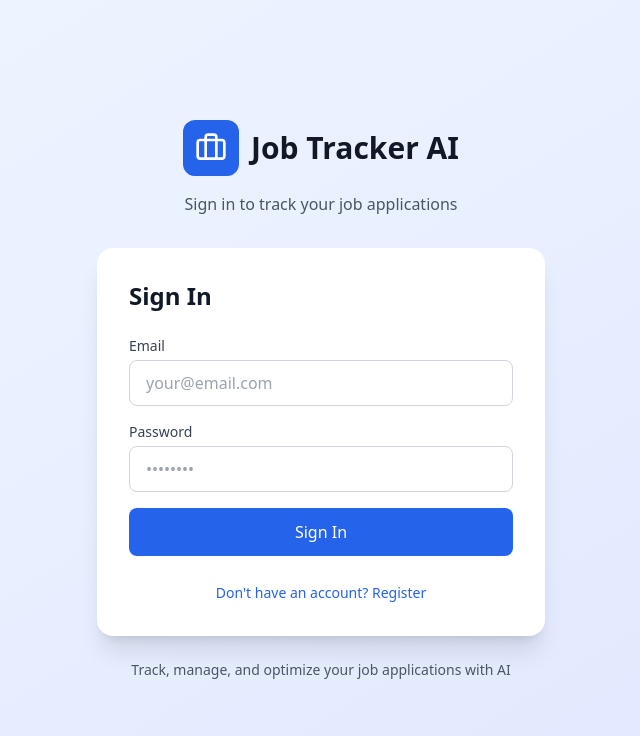
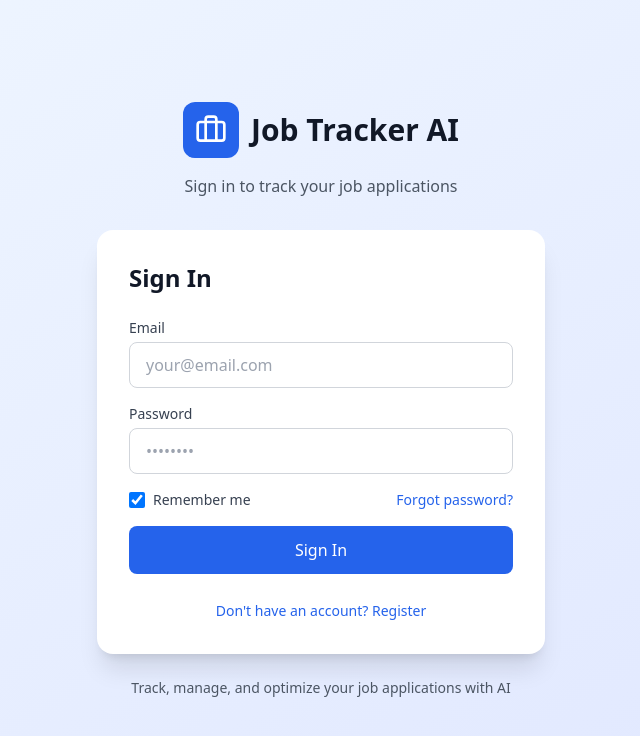
Before and after one commit to ManujanaNagaraj/job-tracker-ai, a React (Vite) app in the folder frontend/: page /login in a window 1280 px wide. Shown: the top 736 px of the page, without its empty margins (319-959 px from the left). Built offline with nearby package versions, Linux system fonts and the light colour scheme; no server answers.

Commit message:
feat: personalized greeting on Dashboard and remember me on Login

```diff
--- a/frontend/src/pages/Dashboard.jsx
+++ b/frontend/src/pages/Dashboard.jsx
@@ -1,6 +1,7 @@
 import { useStats, useApplications } from '../hooks/useApplications'
 import { useQuery } from '@tanstack/react-query'
 import client from '../api/client'
+import { useAuth } from '../context/AuthContext'
 import StatsCard from '../components/StatsCard'
 import StatusBadge from '../components/StatusBadge'
 import { Briefcase, TrendingUp, Award, XCircle, Wifi, WifiOff } from 'lucide-react'
@@ -11,8 +12,20 @@ import {
 import { Link } from 'react-router-dom'
 
 function Dashboard() {
+  const { user } = useAuth()
   const { data: stats, isLoading: statsLoading, error: statsError } = useStats()
   const { data: applications, isLoading: appsLoading, error: appsError } = useApplications({ limit: 5 })
+
+  // Get greeting based on time of day
+  const getGreeting = () => {
+    const hour = new Date().getHours()
+    if (hour >= 5 && hour < 12) return 'Good morning'
+    if (hour >= 12 && hour < 17) return 'Good afternoon'
+    if (hour >= 17 && hour < 21) return 'Good evening'
+    return 'Working late'
+  }
+
+  const firstName = user?.name?.split(' ')[0] || 'there'
 
   // Health check for connection status
   const { data: healthData, isError: healthError } = useQuery({
@@ -92,11 +105,13 @@ function Dashboard() {
 
   return (
     <div className="space-y-8">
-      {/* Header */}
+      {/* Header with Personalized Greeting */}
       <div className="flex justify-between items-start">
         <div>
-          <h1 className="text-2xl font-bold text-gray-800 dark:text-white">Dashboard</h1>
-          <p className="text-gray-500 mt-1">{today}</p>
+          <h1 className="text-3xl font-bold text-gray-900 dark:text-white">
+            {getGreeting()}, {firstName}! 👋
+          </h1>
+          <p className="text-gray-500 dark:text-gray-400 mt-1">{today}</p>
         </div>
         {/* Connection Status Indicator */}
         <div className="flex items-center gap-2 px-3 py-2 bg-white dark:bg-gray-800 rounded-lg shadow-sm">
--- a/frontend/src/pages/Login.jsx
+++ b/frontend/src/pages/Login.jsx
@@ -6,6 +6,7 @@ import { Briefcase } from 'lucide-react';
 export default function Login() {
   const [email, setEmail] = useState('');
   const [password, setPassword] = useState('');
+  const [rememberMe, setRememberMe] = useState(true);
   const [error, setError] = useState('');
   const [isLoading, setIsLoading] = useState(false);
   const { login } = useAuth();
@@ -86,6 +87,21 @@ export default function Login() {
               />
             </div>
 
+            <div className="flex items-center justify-between">
+              <label className="flex items-center">
+                <input
+                  type="checkbox"
+                  checked={rememberMe}
+                  onChange={(e) => setRememberMe(e.target.checked)}
+                  className="w-4 h-4 text-blue-600 bg-white dark:bg-gray-700 border-gray-300 dark:border-gray-600 rounded focus:ring-2 focus:ring-blue-500"
+                />
+                <span className="ml-2 text-sm text-gray-700 dark:text-gray-300">Remember me</span>
+              </label>
+              <a href="#" className="text-sm text-blue-600 dark:text-blue-400 hover:underline">
+                Forgot password?
+              </a>
+            </div>
+
             <button
               type="submit"
               disabled={isLoading}
```
